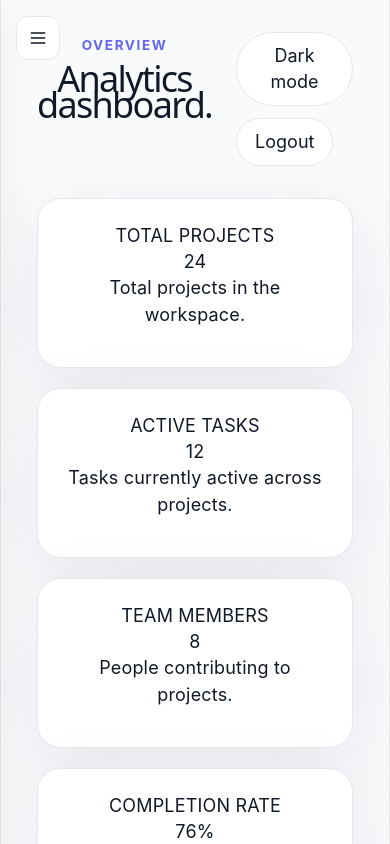
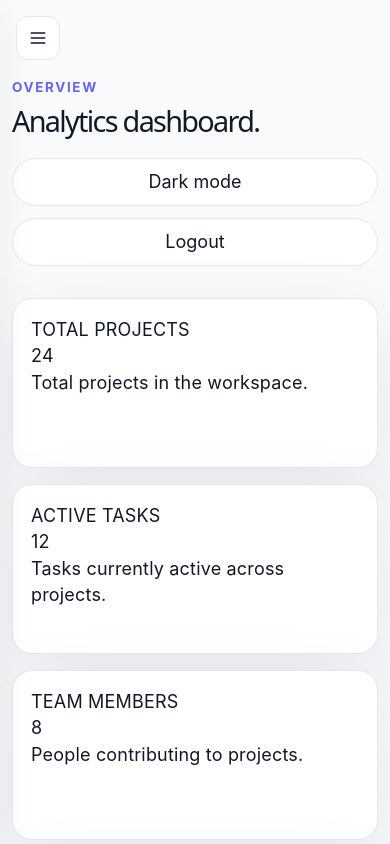
Before and after one commit to SuheybNur/SaaS-Analytics-Dashboard, a React (Vite) app: page /login in a window 390 px wide. Both pictures are taken after typing "name@example.com", "Sample123" into the empty fields and a click on the button "Sign in". Shown: the top 844 px of the page. Built offline with nearby package versions, Linux system fonts and the light colour scheme.

Commit message:
Test every page at mobile (375px), tablet (768px), desktop (1280px). Fix any overflow, truncation, or spacing issues. Sidebar must collapse properly. Charts must resize. Table must scroll horizontally on mobile.

```diff
--- a/src/App.css
+++ b/src/App.css
@@ -145,6 +145,7 @@ input {
   margin: 0;
   padding: 32px 24px 48px;
   box-sizing: border-box;
+  min-width: 0;
 }
 
 .dashboard-header {
@@ -325,6 +326,7 @@ input {
   justify-content: space-between;
   gap: 20px;
   align-items: center;
+  flex-wrap: wrap;
 }
 
 .table-toolbar h2 {
@@ -343,6 +345,98 @@ input {
   padding: 14px 16px;
   background: var(--surface);
   color: var(--text);
+}
+
+@media (max-width: 1023px) {
+  .app-layout {
+    grid-template-columns: minmax(0, 1fr);
+    gap: 0;
+  }
+
+  .dashboard-shell {
+    padding: 84px 16px 40px;
+  }
+
+  .dashboard-header {
+    flex-direction: column;
+    align-items: flex-start;
+  }
+
+  .header-actions {
+    width: 100%;
+    justify-content: flex-start;
+  }
+}
+
+@media (max-width: 768px) {
+  .dashboard-shell {
+    padding: 78px 14px 36px;
+  }
+
+  .stat-grid {
+    grid-template-columns: repeat(2, minmax(0, 1fr));
+    gap: 16px;
+  }
+
+  .chart-section {
+    grid-template-columns: 1fr;
+  }
+
+  .chart-card,
+  .stat-card,
+  .table-card {
+    padding: 18px;
+    border-radius: 20px;
+  }
+
+  .chart-card-header {
+    flex-direction: column;
+    align-items: flex-start;
+  }
+
+  .table-toolbar {
+    flex-direction: column;
+    align-items: stretch;
+  }
+
+  .table-toolbar input {
+    width: 100%;
+  }
+
+  .table-pagination {
+    flex-direction: column;
+    align-items: flex-start;
+  }
+}
+
+@media (max-width: 480px) {
+  .dashboard-shell {
+    padding: 74px 12px 32px;
+  }
+
+  .stat-grid {
+    grid-template-columns: 1fr;
+  }
+
+  .dashboard-header h1 {
+    font-size: clamp(1.6rem, 6vw, 2.1rem);
+  }
+
+  .theme-toggle,
+  .logout-button {
+    width: 100%;
+    justify-content: center;
+  }
+
+  .header-actions {
+    flex-direction: column;
+    align-items: stretch;
+  }
+
+  th,
+  td {
+    padding: 14px 12px;
+  }
 }
 
 .table-card {
--- a/src/components/Sidebar.css
+++ b/src/components/Sidebar.css
@@ -7,7 +7,7 @@
   top: 0;
   left: 0;
   height: 100vh;
-  width: var(--sidebar-width);
+  width: min(88vw, var(--sidebar-width));
   transform: translateX(-100%);
   background: var(--surface);
   color: var(--text);
@@ -73,6 +73,7 @@
   flex-direction: column;
   gap: 6px;
   flex: 1 1 auto;
+  overflow-y: auto;
 }
 
 .nav-item {
--- a/src/components/TaskCategoryBarChart.tsx
+++ b/src/components/TaskCategoryBarChart.tsx
@@ -24,7 +24,7 @@ const axisTickStyle = {
 export default function TaskCategoryBarChart() {
   return (
     <div className="grid gap-5">
-      <div className="h-[280px] w-full">
+      <div className="h-[220px] w-full sm:h-[260px] lg:h-[280px]">
         <ResponsiveContainer width="100%" height="100%">
           <BarChart
             data={taskCategoryData}
@@ -67,7 +67,7 @@ export default function TaskCategoryBarChart() {
         </ResponsiveContainer>
       </div>
 
-      <div className="grid grid-cols-2 gap-3">
+      <div className="grid grid-cols-1 gap-3 sm:grid-cols-2">
         {taskCategoryData.map((entry) => (
           <div key={entry.category} className="flex items-center gap-2 text-sm text-slate-900 dark:text-slate-100">
             <span
--- a/src/components/WeeklyProgressChart.tsx
+++ b/src/components/WeeklyProgressChart.tsx
@@ -38,7 +38,7 @@ export default function WeeklyProgressChart() {
         </p>
       </div>
 
-      <div className="h-[320px] w-full">
+      <div className="h-[240px] w-full sm:h-[280px] lg:h-[320px]">
         <ResponsiveContainer width="100%" height="100%">
           <LineChart data={weeklyProgressData} margin={{ top: 16, right: 20, left: 0, bottom: 0 }}>
             <CartesianGrid strokeDasharray="3 3" stroke="rgba(148,163,184,0.24)" vertical={false} />
--- a/src/index.css
+++ b/src/index.css
@@ -54,12 +54,12 @@ html.dark {
   width: 100%;
   max-width: none;
   margin: 0;
-  text-align: center;
-  border-inline: 1px solid var(--border);
+  text-align: left;
+  border-inline: none;
   min-height: 100svh;
   display: flex;
   flex-direction: column;
-  padding-inline: 12px;
+  padding-inline: 0;
 }
 
 body {
```
Also changed, not shown: src/components/search.tsx (deleted).
